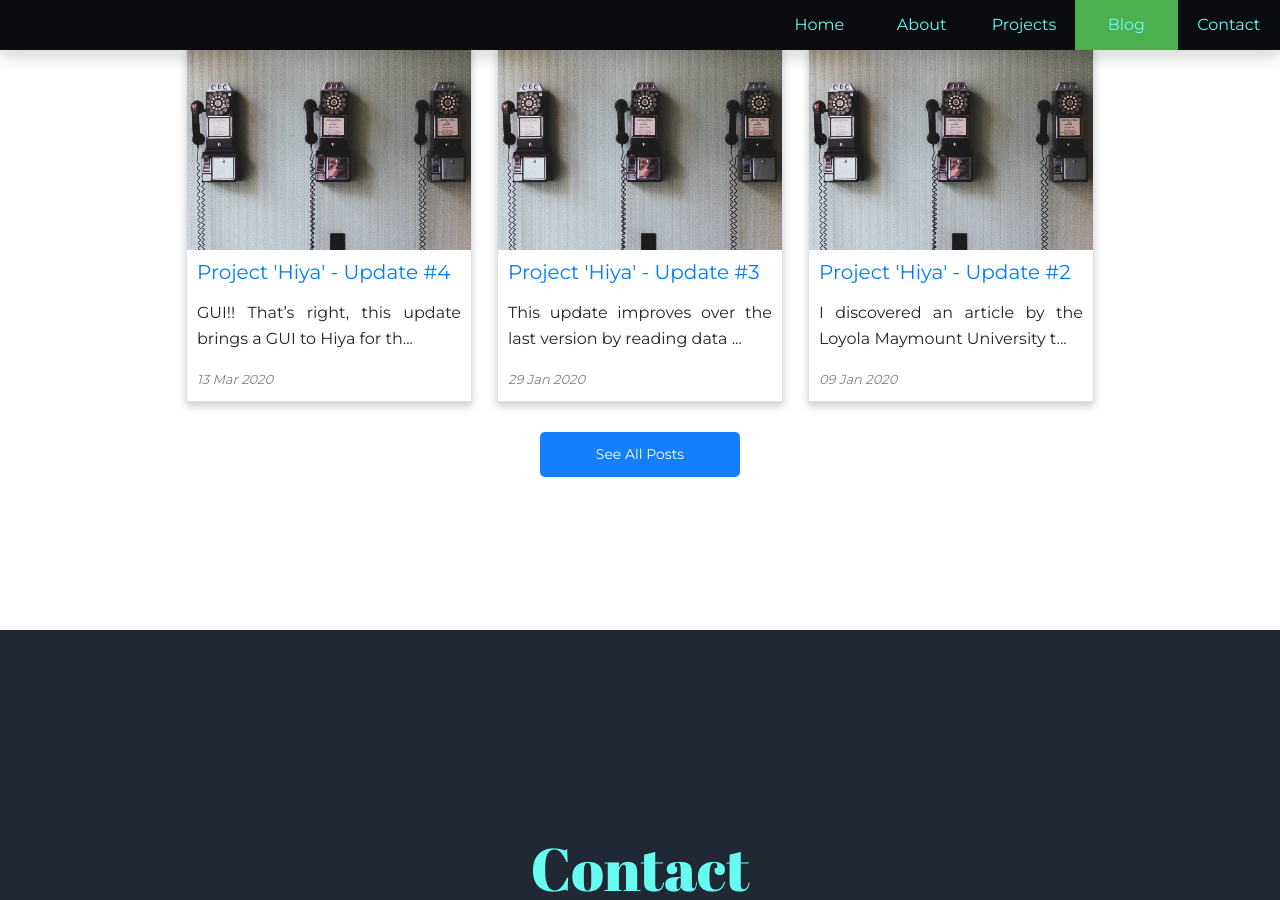
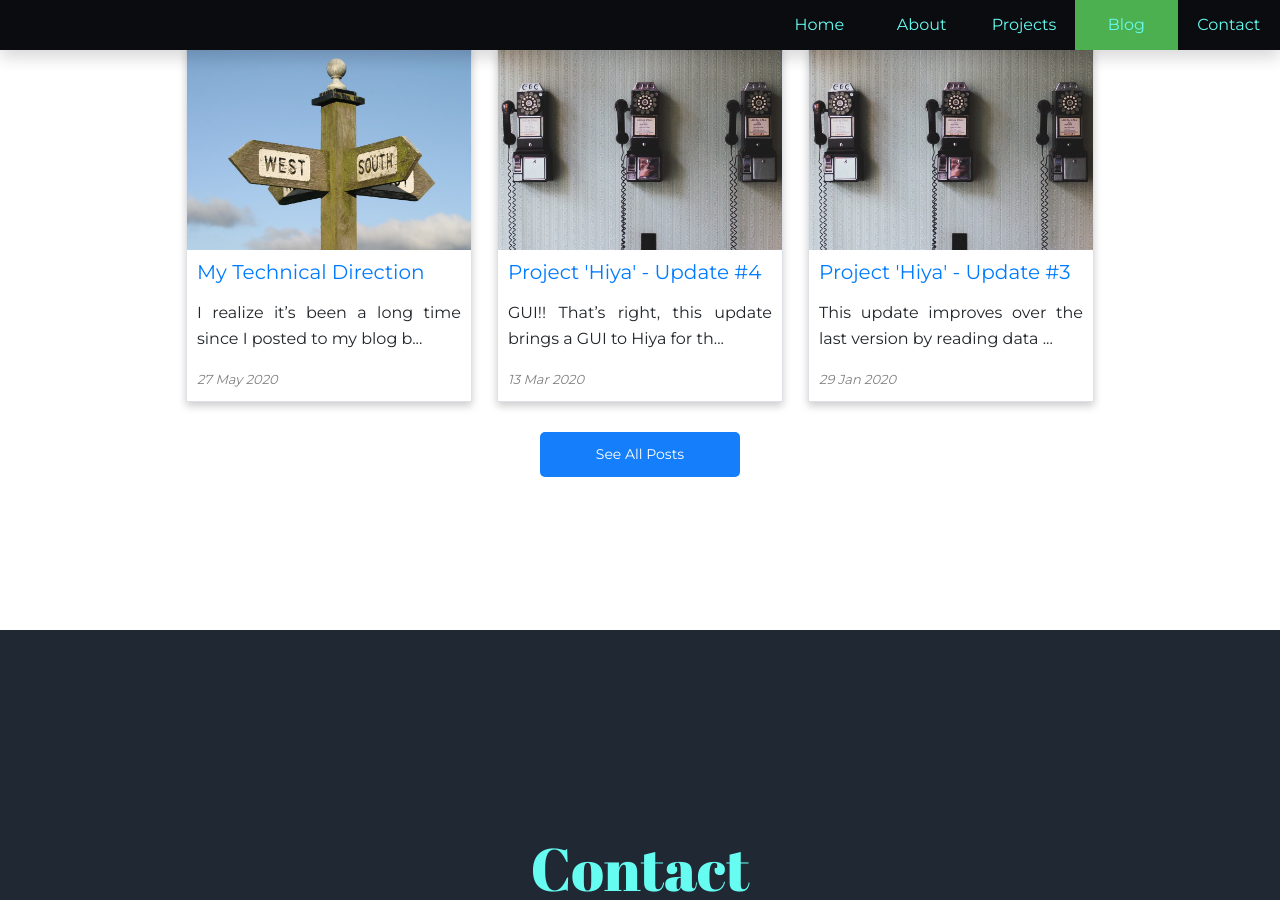
Before and after one commit to FabianTauriello/FabianTauriello.github.io, a Jekyll site: the page built from index.md, in a window 1280 px wide and 900 px high, scrolled down 2870 px. Built offline with Jekyll 4.4.1, drawn with Linux system fonts in a browser that asks for light colours; some web fonts are replaced; some of the changed lines change nothing that is shown.

Commit message:
add new post

```diff
--- a/_layouts/default.html
+++ b/_layouts/default.html
@@ -135,7 +135,7 @@
                                 {% for post in site.posts limit: 3 %}
                                 {% if forloop.index == 1 %}
                                 <div class="blog-card border" data-aos="fade-up">
-                                        <img class="blog-thumb-img" src="../images/hiya.jpg" alt="Blog post image">
+                                        <img class="blog-thumb-img" src="../images/direction.jpg" alt="Blog post image">
                                         <div class="blog-post-container">
                                                 <a href="{{ post.url }}">
                                                         <h5>{{ post.title }}</h5>
--- /dev/null
+++ b/_posts/general/2020-05-26-my-technical-direction.md
@@ -0,0 +1,18 @@
+---
+
+layout: post
+title: "My Technical Direction"
+date: 2020-05-27 13:00:30 +0930
+author: Fabian Tauriello
+categories: general
+
+---
+
+
+I realize it's been a long time since I posted to my blog but I have good reasons...
+
+<br>Since the middle of March, I've been honing my skills in Android development with the aim of ultimately deploying Hiya (the chat application I discuss in other blog posts), and becoming a professional Android developer. This is the direction I want to move forward in - **Android development**.
+
+<br>I've experimented with a number of technologies and libraries to achieve these goals but it will take more time before I’m comfortable and ready to build Hiya. I want to make sure Hiya is built with clean, well-structured code that uses the latest libraries and best practices. In the meantime, I've pushed a few Android apps to my GitHub account and for now; Hiya's development is suspended as I continue to work on these smaller projects. I have a lot of time to improve my skills in Android development given the current global situation and I feel good about my progress so far.
+
+<br>When I first started this blog, I wasn't sure what type of developer I wanted to be. But now I know. I look forward to what lies ahead.
```
Also changed, not shown: images/direction.jpg (added), 3 other files.
